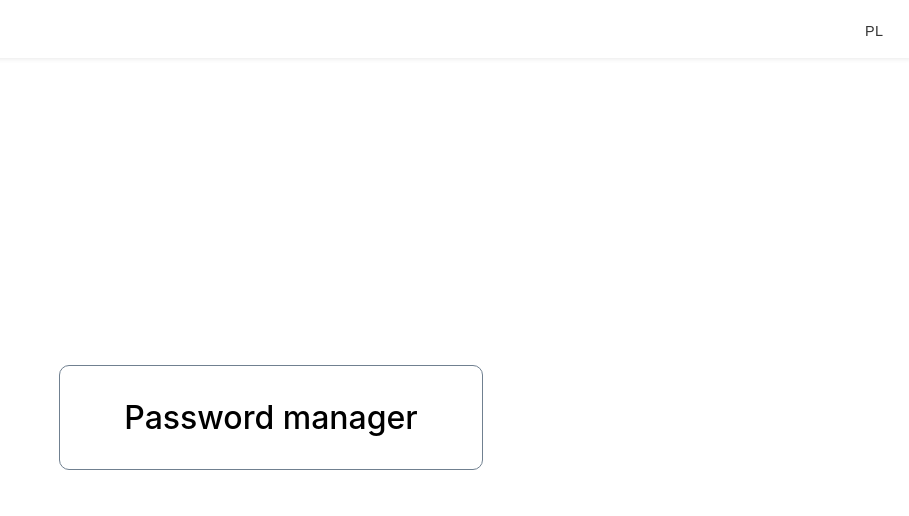
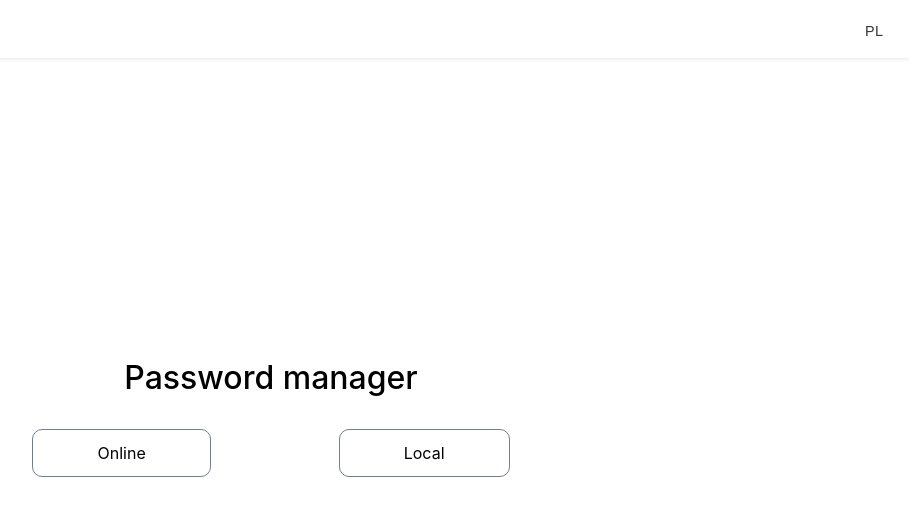
Before and after one commit to hishira/TypeScript, a React (Create React App) app in the folder PasswordMenager/frontend/: page / in a window 1280 px wide. Shown: the top 516 px of the page, without its empty margins (369-1278 px from the left). Built offline with nearby package versions, Linux system fonts and the light colour scheme.

Commit message:
Add pass type buttons, create new component

```diff
--- a/PasswordMenager/frontend/src/components/AppBar/AccountContainer/AccountInfo/UserView/userEditModal/component.styled.ts
+++ b/PasswordMenager/frontend/src/components/AppBar/AccountContainer/AccountInfo/UserView/userEditModal/component.styled.ts
@@ -49,11 +49,12 @@ export const UserEditModalContainer = styled.div`
 `;
 
 export const UserEditModalView = styled.div`
-  padding: 1.5rem 0.75rem;
+  padding: 1.5rem 1rem;
   background-color: whitesmoke;
   display: flex;
   flex-direction: column;
   width: 55rem;
+  border-radius: 10px;
 `;
 
 export const UserEditTitle = styled.div`
--- a/PasswordMenager/frontend/src/components/GroupComponent/Groups/component.styled.ts
+++ b/PasswordMenager/frontend/src/components/GroupComponent/Groups/component.styled.ts
@@ -11,7 +11,7 @@ const iconOpenAnimation = keyframes`
 export const Groups = styled.div`
   height: 100%;
   max-height: 100%;
-  padding-left: 2rem;
+  padding-left: 1.5rem;
   overflow: auto;
   overflow-x: hidden;
   scroll-behavior: smooth;
@@ -44,6 +44,7 @@ export const GroupsIcon = styled.div`
   top: 0;
   right: -500%;
   z-index: 2000;
+  padding-inline: 2rem 1rem;
   animation: ${iconOpenAnimation} 0.4s linear forwards;
   & > svg[role="edit"],
   svg[role="delete"] {
--- a/PasswordMenager/frontend/src/components/GroupComponent/component.styled.ts
+++ b/PasswordMenager/frontend/src/components/GroupComponent/component.styled.ts
@@ -32,7 +32,7 @@ export const ButtonContainer = styled.div`
   box-sizing: border-box;
 `;
 export const Category = styled.div`
-  padding: 1rem .1rem 1rem 1.4rem;
+  padding: 1rem .1rem 1rem 1rem;
   text-transform: uppercase;
   color: slategray;
   display: flex;
--- a/PasswordMenager/frontend/src/components/PrivateRoute/index.tsx
+++ b/PasswordMenager/frontend/src/components/PrivateRoute/index.tsx
@@ -5,7 +5,7 @@ import { IGeneral } from "../../models/General";
 export type StoreType = {
   store?: IGeneral;
 };
-interface PrivateComponentType extends StoreType {
+export interface PrivateComponentType extends StoreType {
   Component: any;
   path: string;
 };
--- /dev/null
+++ b/PasswordMenager/frontend/src/components/UserRedirect/index.tsx
@@ -0,0 +1,17 @@
+import { inject, observer } from "mobx-react";
+import { Redirect, Route } from "react-router-dom";
+import { PrivateComponentType } from "../PrivateRoute";
+
+const UserRedirect = ({ store, Component, path }: PrivateComponentType) => {
+  console.log(store?.UserActivity);
+  return (
+    <Route
+      path={path}
+      exact
+      render={() =>
+        !store?.UserActivity ? <Component /> : <Redirect to="/store" />
+      }
+    />
+  );
+};
+export default inject("store")(observer(UserRedirect));
--- a/PasswordMenager/frontend/src/pages/App/App.tsx
+++ b/PasswordMenager/frontend/src/pages/App/App.tsx
@@ -1,16 +1,16 @@
-import React from "react";
-import { BrowserRouter as Router, Route } from "react-router-dom";
-import HomePage from "../Home/index";
+import { Provider } from "mobx-react";
+import { Route, BrowserRouter as Router } from "react-router-dom";
 import AppBar from "../../components/AppBar";
+import PopUpElement from "../../components/Popup";
+import PrivateComponent from "../../components/PrivateRoute/index";
+import UserRedirect from "../../components/UserRedirect";
+import { General, View } from "../../models/General";
 import LoginPage from "../../pages/Login";
 import SignUp from "../../pages/SignUp/";
+import { SessionStorage } from "../../utils/localstorage.utils";
+import HomePage from "../Home";
 import StorePage from "../Store/";
-import { Provider } from "mobx-react";
-import { General, View } from "../../models/General";
-import { SessionStorage } from "../../utils/localstorage.utils";
-import PrivateComponent from "../../components/PrivateRoute/index";
 import "./App.css";
-import PopUpElement from "../../components/Popup";
 const notEmpty = (value: string | null | undefined): boolean => {
   return value !== null && value !== undefined && value !== "";
 };
@@ -30,7 +30,8 @@ function App() {
         <div className="App">
           <AppBar />
           <PopUpElement></PopUpElement>
-          <Route exact path="/" component={HomePage} />
+          <UserRedirect path="/" Component={HomePage} />
+          {/* <Route exact path="/" component={HomePage} /> */}
           <Route path="/login" component={LoginPage} />
           <Route path="/signup" component={SignUp} />
           <PrivateComponent path="/store" Component={StorePage} />
--- a/PasswordMenager/frontend/src/pages/Home/component.styled.ts
+++ b/PasswordMenager/frontend/src/pages/Home/component.styled.ts
@@ -10,16 +10,23 @@ export const Container = styled.div`
   height: 90vh;
 `;
 export const ButtonContainer = styled.div`
-  border: .5px solid slategray;
-  padding: 2rem 4rem;
+  border: 0.5px solid slategray;
+  padding: .8rem 4rem;
   border-radius: 10px;
-  &:hover{
+  &:hover {
     cursor: pointer;
-    background-color: #cccccc;
-    transition: background-color .4s;
+    background-color: #ccc;
+    transition: background-color 0.4s;
   }
-`
+`;
 export const Typograph = styled.span`
   font-size: 2rem;
   font-weight: 550;
 `;
+
+export const ButtonsContainer = styled.div`
+  display: flex;
+  gap: 8rem;
+  flex-direction: row;
+  margin-top: 32px;
+`;
--- a/PasswordMenager/frontend/src/pages/Home/index.tsx
+++ b/PasswordMenager/frontend/src/pages/Home/index.tsx
@@ -2,12 +2,17 @@ import { inject, observer } from "mobx-react";
 import { useHistory } from "react-router-dom";
 import { Translation } from "../../components/Translation";
 import { IGeneral } from "../../models/General";
-import { ButtonContainer, Container, Typograph } from "./component.styled";
+import {
+  ButtonContainer,
+  ButtonsContainer,
+  Container,
+  Typograph,
+} from "./component.styled";
 type HomePageProps = {
   store: IGeneral;
 };
 
-const HomePage = ({ store }: HomePageProps) => {
+const HomePage = ({ store }: HomePageProps): JSX.Element => {
   const history = useHistory();
   const StoreButtonHandle = (): void => {
     if (store.UserActivity) history.push("/store");
@@ -15,9 +20,13 @@ const HomePage = ({ store }: HomePageProps) => {
   };
   return (
     <Container>
-      <ButtonContainer onClick={() => StoreButtonHandle()}>
-        <Typograph>{Translation("appName")}</Typograph>
-      </ButtonContainer>
+      <Typograph>{Translation("appName")}</Typograph>
+      <ButtonsContainer>
+        <ButtonContainer onClick={() => StoreButtonHandle()}>
+          Online
+        </ButtonContainer>
+        <ButtonContainer>Local</ButtonContainer>
+      </ButtonsContainer>
     </Container>
   );
 };
```
